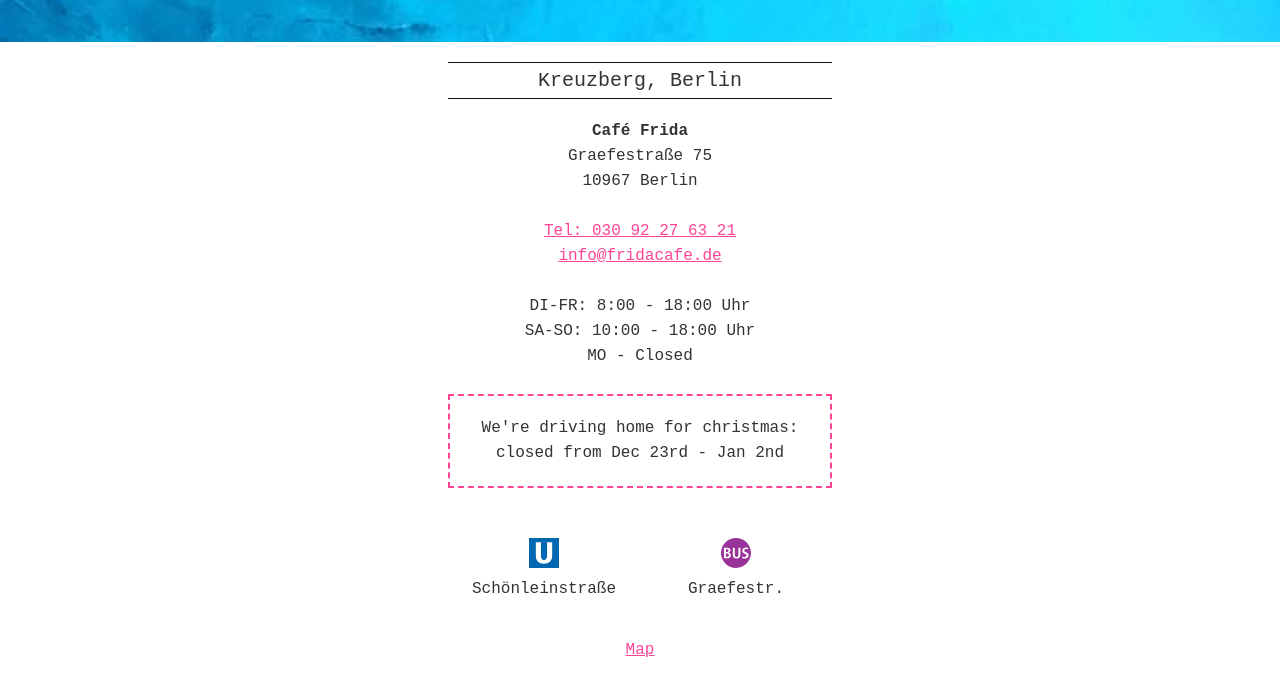
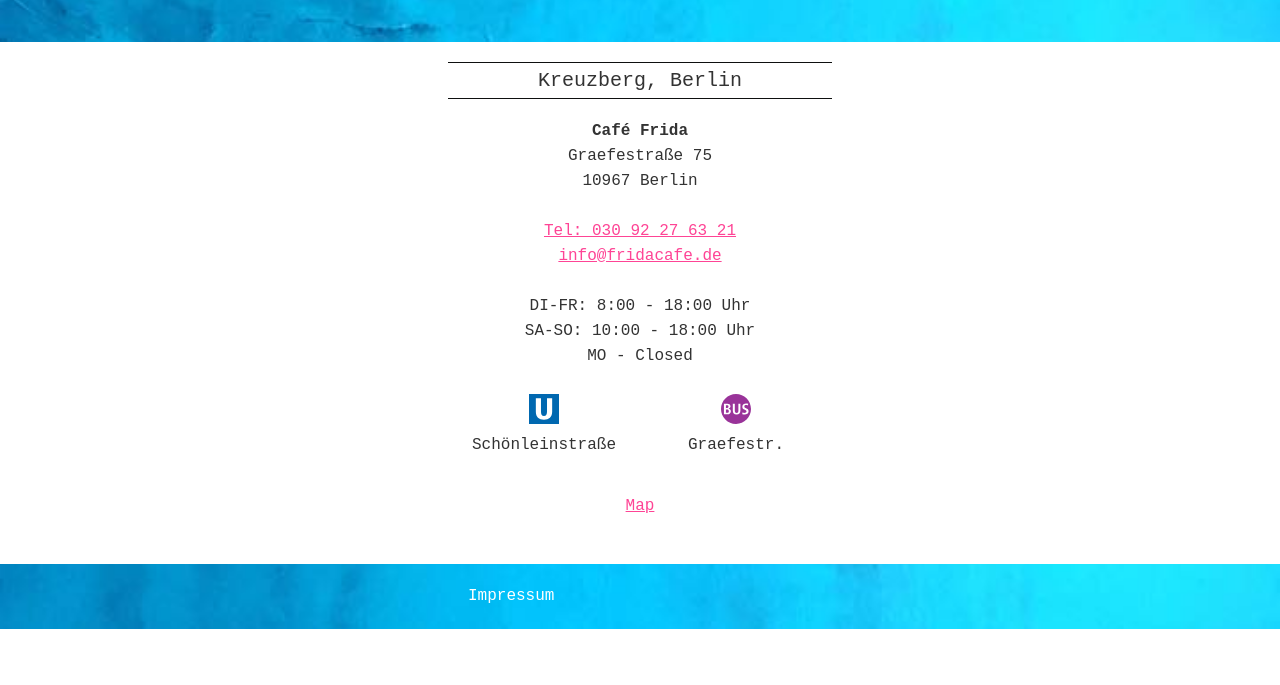
Before and after one commit to markusfreundorfer/cafe-frida-berlin, a website: page index.html in a window 1280 px wide. Shown: the part 488-1173 px from the top of the page. After the commit the page ends 1117 px from the top, so only its background shows below. Drawn offline with Linux system fonts and the light colour scheme.

Commit message:
christmas end

```diff
--- a/index.html
+++ b/index.html
@@ -100,10 +100,6 @@
                 <li>SA-SO: 10:00 - 18:00 Uhr</li>
                 <li>MO - Closed</li>
                 <br>
-                <li class="christmas">We're driving home for christmas:<br>
-                    closed from Dec 23rd - Jan 2nd</li>
-                <br>
-                <br>
                 <li class="public-transport subway"><span></span><br>Schönleinstraße</li>
                 <li class="public-transport bus"><span></span><br>Graefestr.</li>
                 <br class="clearfix">
```
